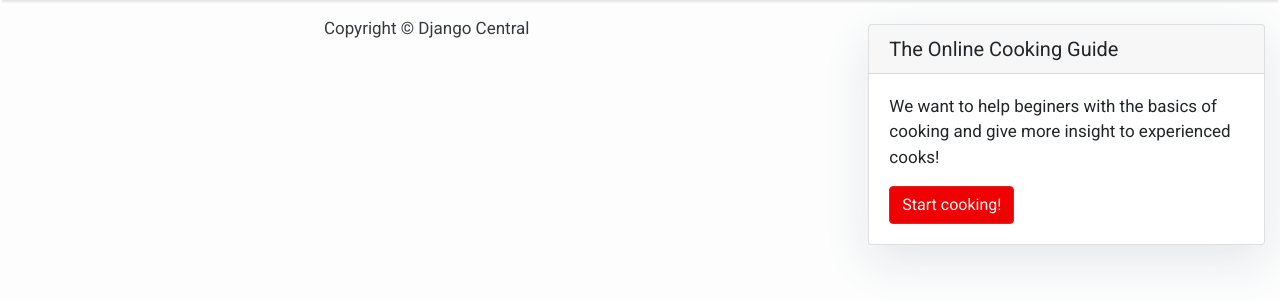
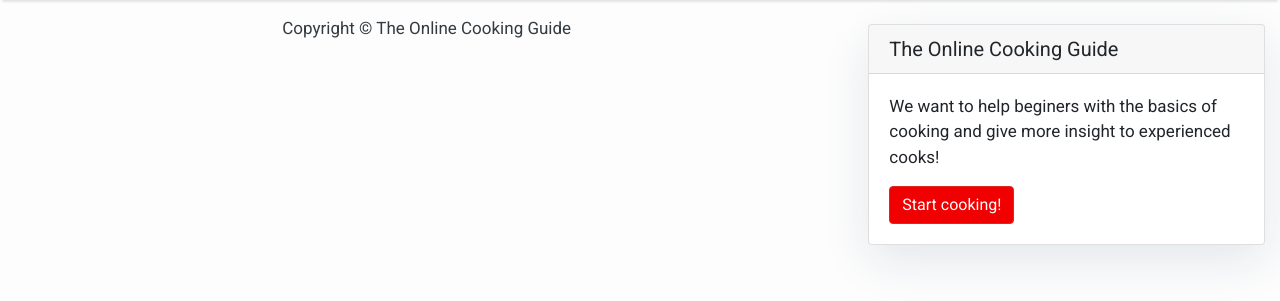
Before and after one commit to niamhbrowne/ms4-niamh-cook, a Django app: template templates/base.html in a window 1280 px wide. Shown: the part 58-359 px from the top of the page. Run offline with Django 3.2, Linux system fonts and the light colour scheme; the template is opened without the code that fills it, so the values that code supplies are empty; parts of the project's set-up code (start-up, migrations or seed data) failed here and were passed over; some libraries are stand-ins or nearby versions.

Commit message:
changed footer in base template

```diff
--- a/templates/base.html
+++ b/templates/base.html
@@ -84,7 +84,7 @@
         {% endblock content %}
         <!-- Footer -->
         <footer class="py-3 bg-grey">
-            <p class="m-0 text-dark text-center ">Copyright &copy; Django Central</p>
+            <p class="m-0 text-dark text-center ">Copyright &copy; The Online Cooking Guide</p>
         </footer>
     </body>
 </html>
```
